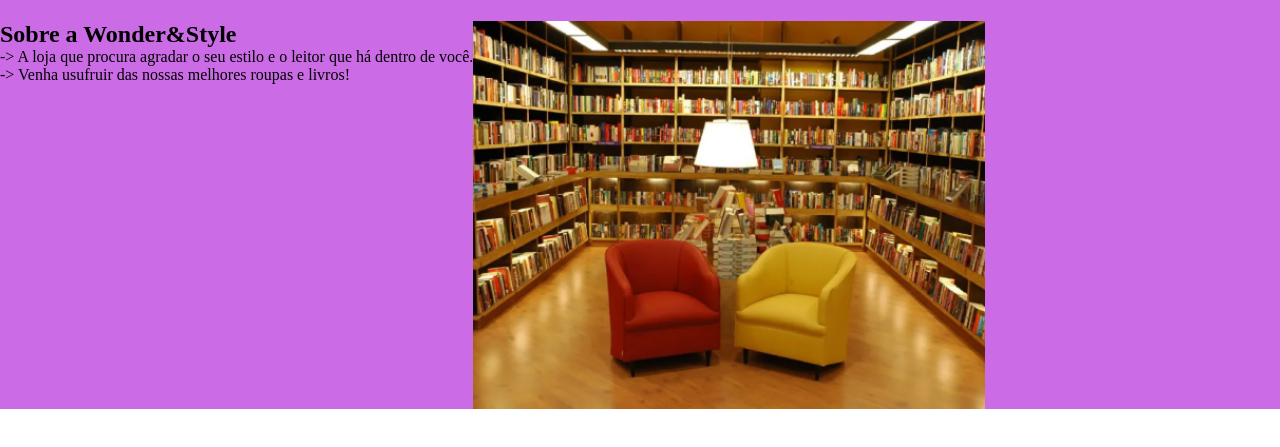
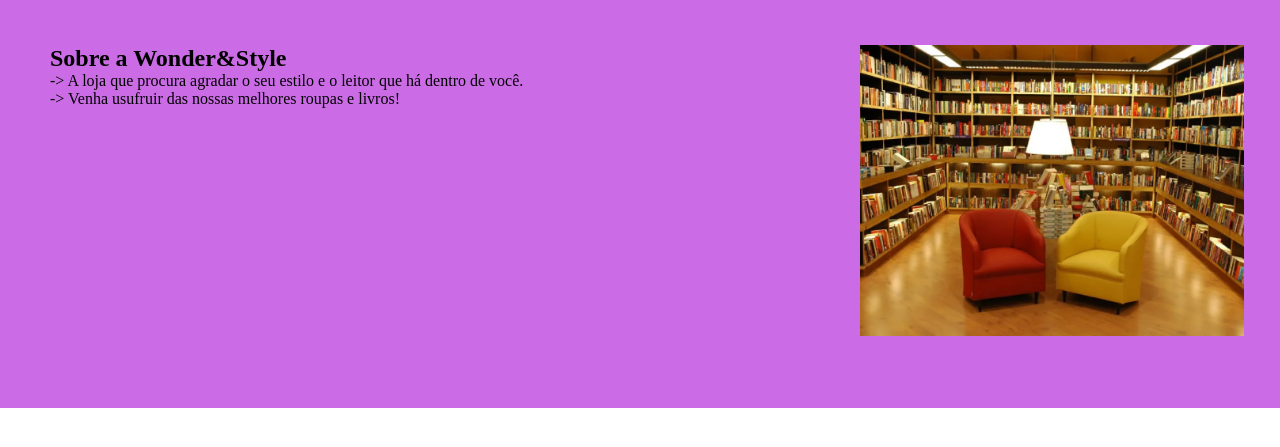
Before and after one commit to upvii/vitoria, a plain HTML site: page vii pieri/index.html in a window 1280 px wide. Shown: the part 187-634 px from the top of the page. Drawn offline with Linux system fonts and the light colour scheme.

Commit message:
Add files via upload

```diff
--- a/vii pieri/style.css
+++ b/vii pieri/style.css
@@ -21,10 +21,18 @@
     padding: 24px 0;
 }
 .sobreImagem{
-    Width: 40%
+    Width: 30%;
+    position: absolute;
+    padding: 0 0 0 860px;
 }
+
 .sobre{
     background-color: #cb6ce6;
     color:black;
     display: flex;
+    padding: 24px 0 300px 0;
 }
+.sobreConteudo{
+    width: 45%;
+    padding: 0 50px;
+}
```
